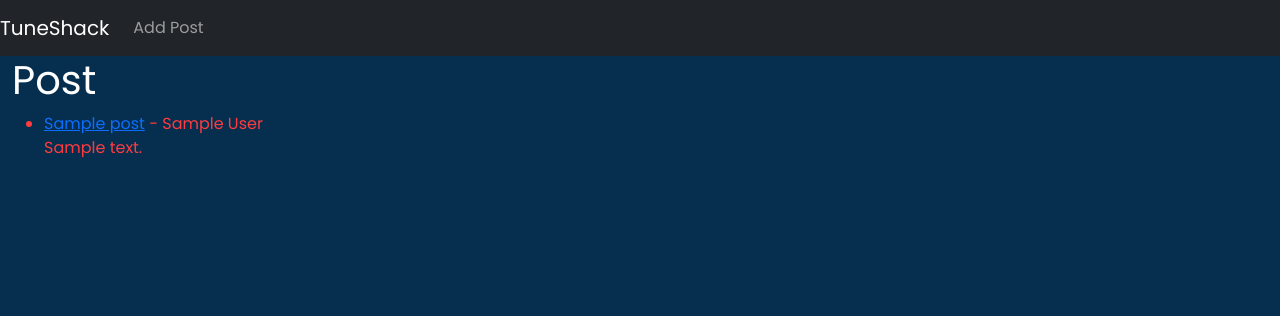
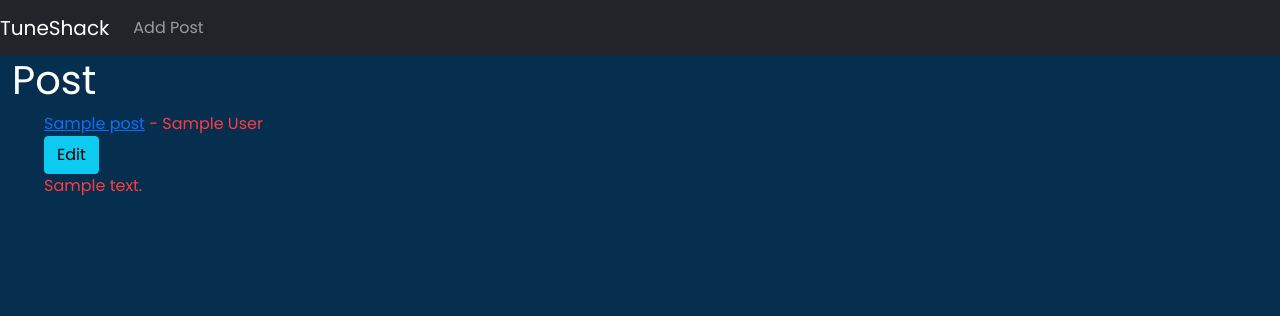
Before and after one commit to darco31/Tuneshack, a Django app: page / in a window 1280 px wide. Shown: the top 316 px of the page. Run offline with Django 3.2, Linux system fonts and the light colour scheme; tables that the repository leaves empty hold one stand-in row (values such as "Sample post").

Commit message:
Add new edit page with url, views and some styles. Remove list styles from home page posts

```diff
--- a/musicblog/urls.py
+++ b/musicblog/urls.py
@@ -1,9 +1,10 @@
 from django.urls import path
-from .views import HomeView, PostView, AddPost
+from .views import HomeView, PostView, AddPost, EditPost
 
 urlpatterns = [
     # path('', views.home, name='home'),
     path('', HomeView.as_view(), name='home'),
     path('posts/<int:pk>', PostView.as_view(), name='post-detail'),
     path('add_post/', AddPost.as_view(), name='add_post'),
+    path('posts/edit_post/<int:pk>', EditPost.as_view(), name='edit_post'),
 ]
--- a/musicblog/views.py
+++ b/musicblog/views.py
@@ -1,5 +1,5 @@
 from django.shortcuts import render
-from django.views.generic import ListView, DeleteView, CreateView
+from django.views.generic import ListView, DeleteView, CreateView, UpdateView
 from .models import Post
 from .forms import PostForm
 
@@ -24,3 +24,10 @@ class AddPost(CreateView):
     form_class = PostForm
     template_name = 'add_post.html'
     # fields = '__all__'
+
+
+class EditPost(UpdateView):
+
+    model = Post
+    template_name = 'edit_post.html'
+    fields = ['title', 'body']
--- a/static/css/style.css
+++ b/static/css/style.css
@@ -26,3 +26,7 @@ body {
 .head {
   color: var(--white);
 }
+
+.list-item {
+  list-style-type: none;
+}
--- a/templates/home.html
+++ b/templates/home.html
@@ -9,8 +9,9 @@
 <ul class="list-item">
 {% for post in object_list %}
 
-    <li><a href="{% url 'post-detail' post.pk %}">{{ post.title }}</a> - {{ post.author.first_name }}
+    <li><a href="{% url 'post-detail' post.pk %}" class="post-detail">{{ post.title }}</a> - {{ post.author.first_name }}
         {{ post.author.last_name }}<br>
+        <a href="{% url 'edit_post' post.pk %}" class="btn btn-info">Edit</a><br>
     {{ post.body }}</li>
 
 
```
Also changed, not shown: templates/edit_post.html (added, +19 -0 lines).
